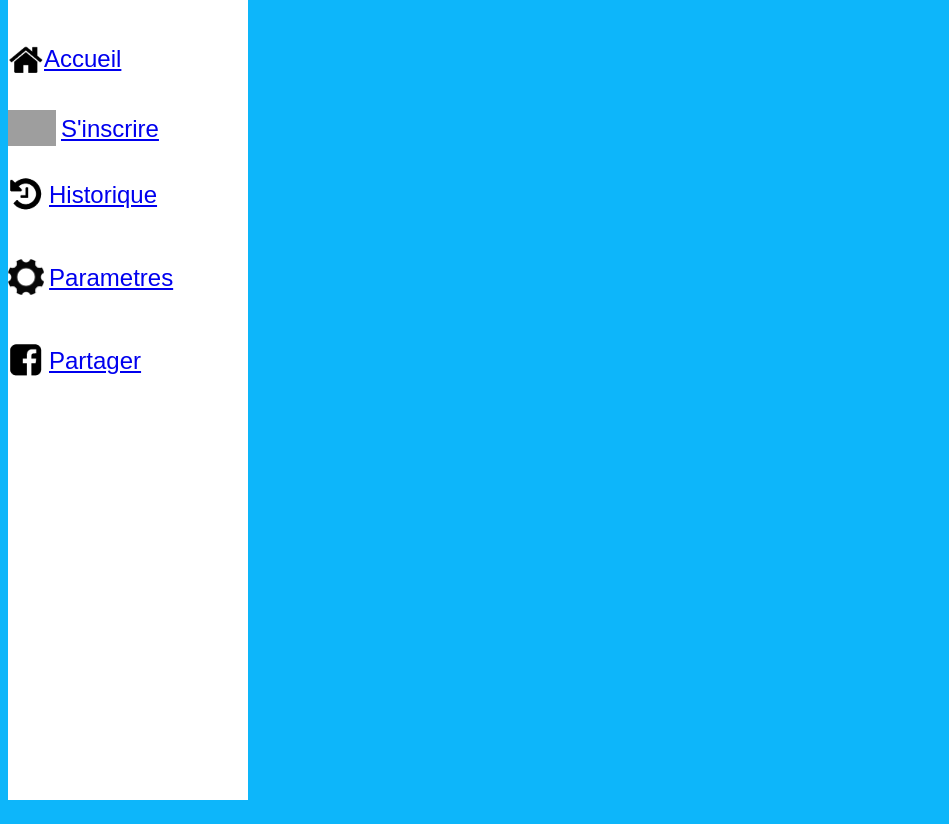
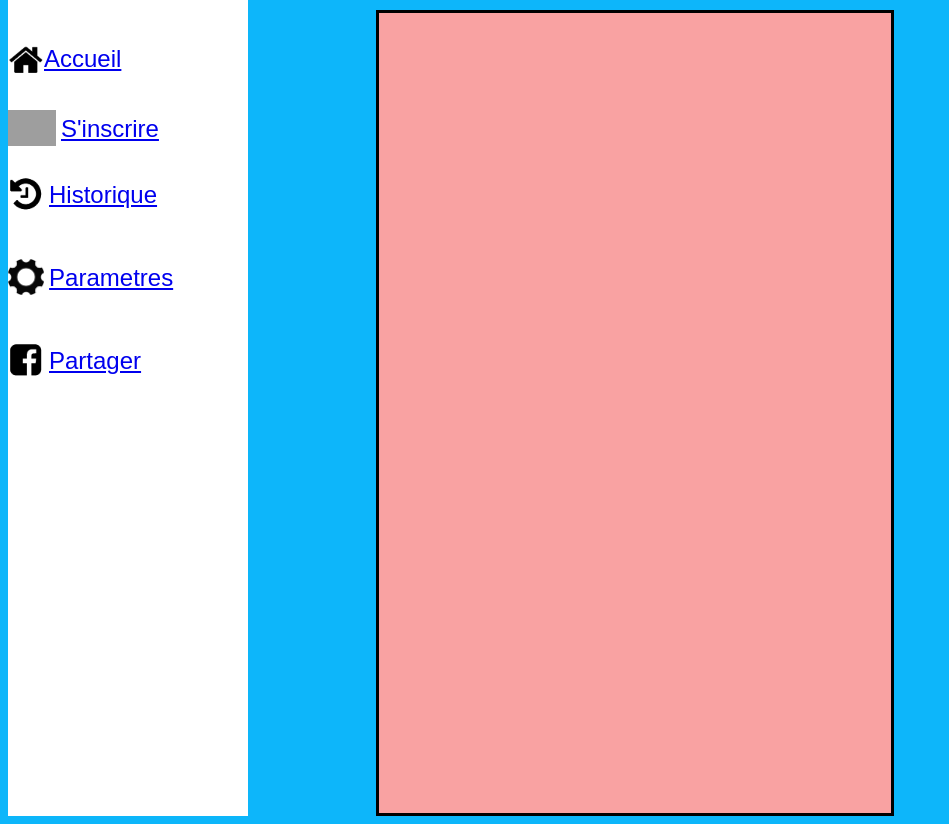
Before and after one commit to kemrode/stationMTO, a PHP site: page / in a window 1280 px wide. Shown: the part 102-926 px from the top of the page, without its empty margins (0-949 px from the left). Before the commit the page ends 902 px from the top, so only its background shows below. Run offline with PHP 8.4, Linux system fonts and the light colour scheme; grey boxes are pictures that could not be loaded.

Commit message:
<create>303:append of the MTO primary box

```diff
--- a/index.html
+++ b/index.html
@@ -18,6 +18,7 @@
 
         </div>
     </div>
+    <div id="containerPrimary">
         <div id="menuRollOut">
             <div class="accueil">
                 <div class="indexImg">
@@ -73,5 +74,9 @@
             </div>
         </div>
 
+
+    </div>
+
+
 </body>
 </html>
--- a/main.css
+++ b/main.css
@@ -2,6 +2,12 @@ body{
     font-family: Arial;
     font-size: 30px;
     background-color: #0DB6FA;
+}
+
+#containerPrimary {
+    display: flex;
+    flex: auto;
+
 }
 
 
@@ -56,7 +62,7 @@ body{
     justify-content:flex-start;
     background-color : white;
     max-width: 8em;
-    height: 800px;
+    height: auto;
 }
 
 
@@ -185,7 +191,15 @@ body{
 
 #primaryScreen #weatherScreen {
     display: flex;
+    flex:auto;
+    margin-left: 12.5%;
+    margin-top: 10px;
+    flex-wrap: nowrap;
     flex-direction: column;
-    flex: auto;
-    background-color : #A2E0F9;
+    justify-content:center;
+    justify-items: center;
+    max-width: 50%;
+    height: 800px;
+    background-color : #f9a2a2;
+    border: 3px black solid;
 }
```
Lines whose indentation alone changed are shown as unchanged.
